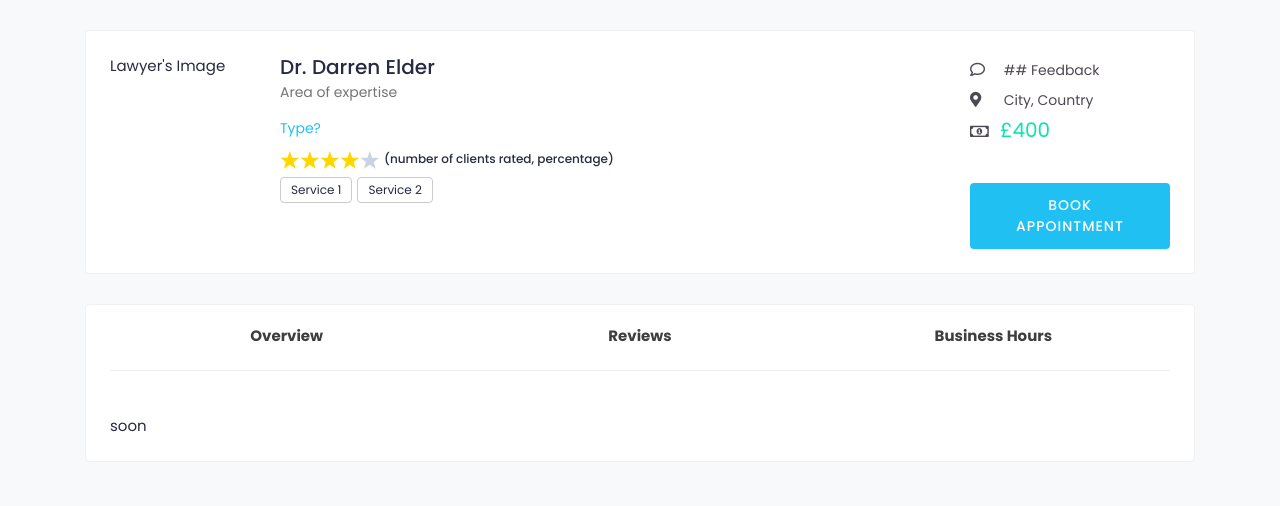
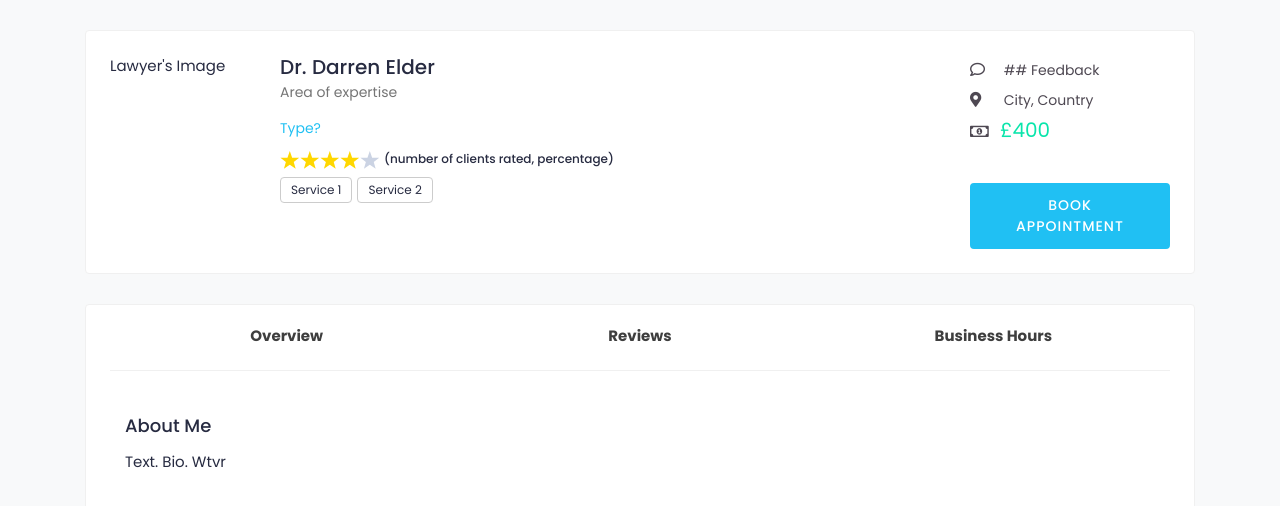
Before and after one commit to a4w/ruslan-legal-service, a React (Create React App) app in the folder frontend/legal-service-app/: page /profile in a window 1280 px wide. Shown: the top 506 px of the page. Built offline with nearby package versions, Linux system fonts and the light colour scheme.

Commit message:
added overview and bio

```diff
--- a/frontend/legal-service-app/src/LawyerProfile.js
+++ b/frontend/legal-service-app/src/LawyerProfile.js
@@ -87,8 +87,11 @@ const Details = () => {
                 <Tab.Container id="details" defaultActiveKey="overview">
                     <NavBar />
                     <Tab.Content>
-                        <div class="tab-content pt-0">
-                            <Tab.Pane eventKey="overview"> soon </Tab.Pane>
+                        <div className="tab-content pt-0">
+                            <Tab.Pane eventKey="overview">
+                                {" "}
+                                <Overview />{" "}
+                            </Tab.Pane>
                             <Tab.Pane eventKey="reviews">
                                 <LawyerReviews />
                             </Tab.Pane>
@@ -119,4 +122,21 @@ const NavBar = () => {
         </nav>
     );
 };
+
+const Overview = () => {
+    return (
+        <div className="col-md-12 col-lg-9">
+            <Bio />
+        </div>
+    );
+};
+const Bio = () => {
+    return (
+        <div className="widget about-widget">
+            <h4 className="widget-title">About Me</h4>
+            <p>Text. Bio. Wtvr</p>
+        </div>
+    );
+};
+
 export default LawyerProfile;
```
